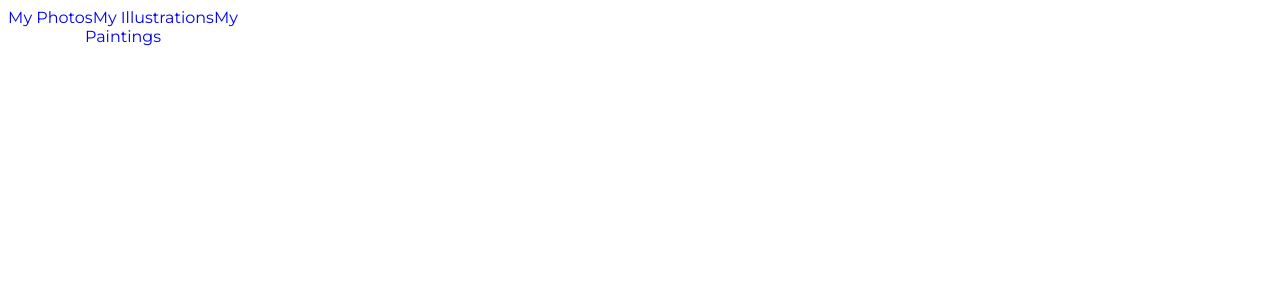
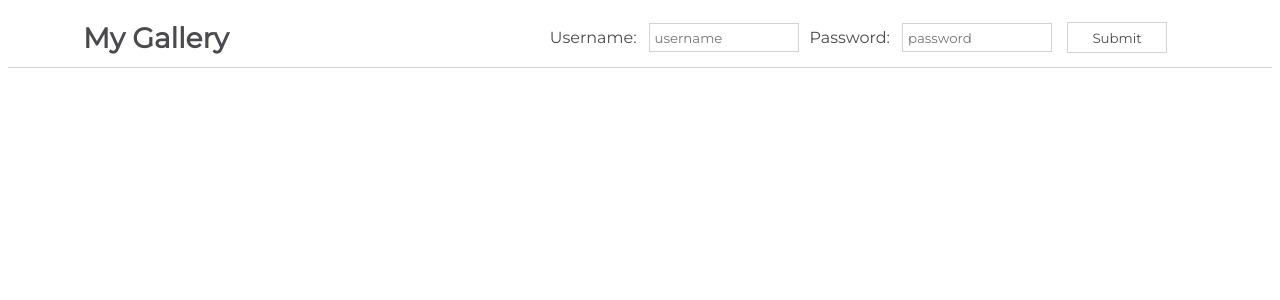
Before and after one commit to r-moruju/react-challenge-2, a React (Create React App) app in the folder my-app/: page / in a window 1280 px wide. Shown: the top 300 px of the page. Built offline with nearby package versions, Linux system fonts and the light colour scheme.

Commit message:
Create nested component

```diff
--- a/my-app/src/App.js
+++ b/my-app/src/App.js
@@ -1,11 +1,12 @@
 import css from './App.module.css';
-import Sidebar from "./components/Sidebar";
+// import Sidebar from "./components/Sidebar";
+import NavBarForm from './components/NavBarForm';
 
 function App() {
   return (
     <div className={css.App}>
       {/* Add your components here */}
-      <Sidebar />
+      <NavBarForm />
     </div>
   );
 }
--- /dev/null
+++ b/my-app/src/components/NavBarChild.js
@@ -0,0 +1,17 @@
+import React from 'react'
+
+function NavBarChild(props) {
+    return (
+        <div>
+            <form>
+                <label htmlFor='username' >Username:</label>
+                <input type='text' name='username' id='username' placeholder='username'></input>
+                <label htmlFor='password'>Password:</label>
+                <input type='password' name='password' id='password' placeholder='password'></input>
+                <button type='submit' onClick={props.handlleClick}>Submit</button>
+            </form>
+        </div>
+    )
+}
+
+export default NavBarChild
--- /dev/null
+++ b/my-app/src/components/NavBarForm.js
@@ -0,0 +1,35 @@
+import React, { Component } from 'react'
+import css from "./css/NavBarForm.module.css"
+import NavBarChild from './NavBarChild'
+
+export class NavBarForm extends Component {
+    constructor(props) {
+        super(props)
+
+        this.state = {
+            isLoggedIn: true
+        }
+    }
+
+    handlleClick = () => {
+        console.log(this.state.isLoggedIn)
+        this.setState((prevState) => ({
+            isLoggedIn: prevState.isLoggedIn === true ? false : true
+        }))
+    }
+    render() {
+        return (
+            <div className={css.NavBar}>
+                <h1>My Gallery</h1>
+                <div>{this.state.isLoggedIn ? (
+                    <NavBarChild handlleClick={this.handlleClick}/>
+                ) : (
+                    <button onClick={this.handlleClick}>Login</button>
+                )
+                }</div>
+            </div>
+        )
+    }
+}
+
+export default NavBarForm
```
Also changed, not shown: 1 other file (tests, documents, lock files or other folders).
